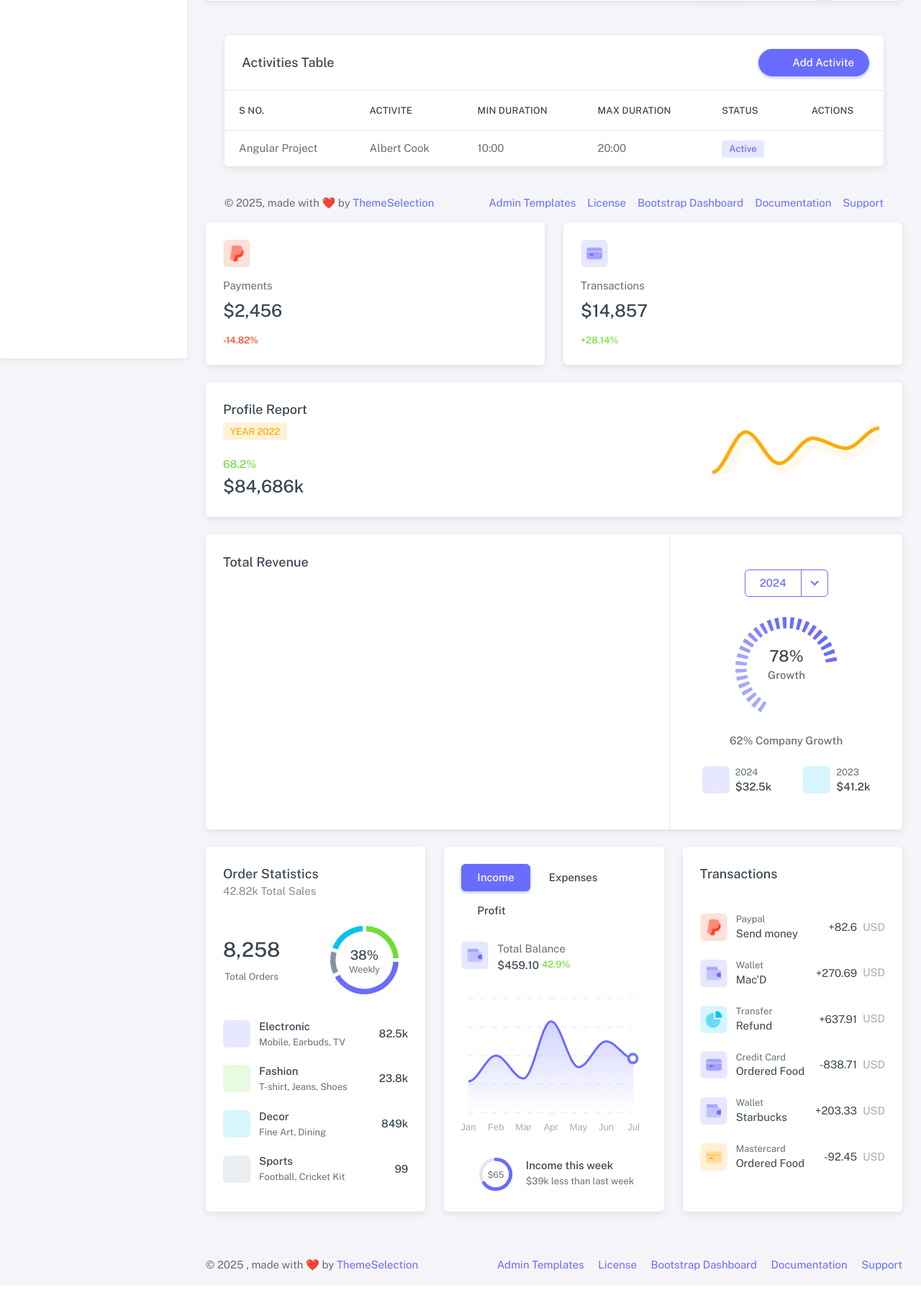
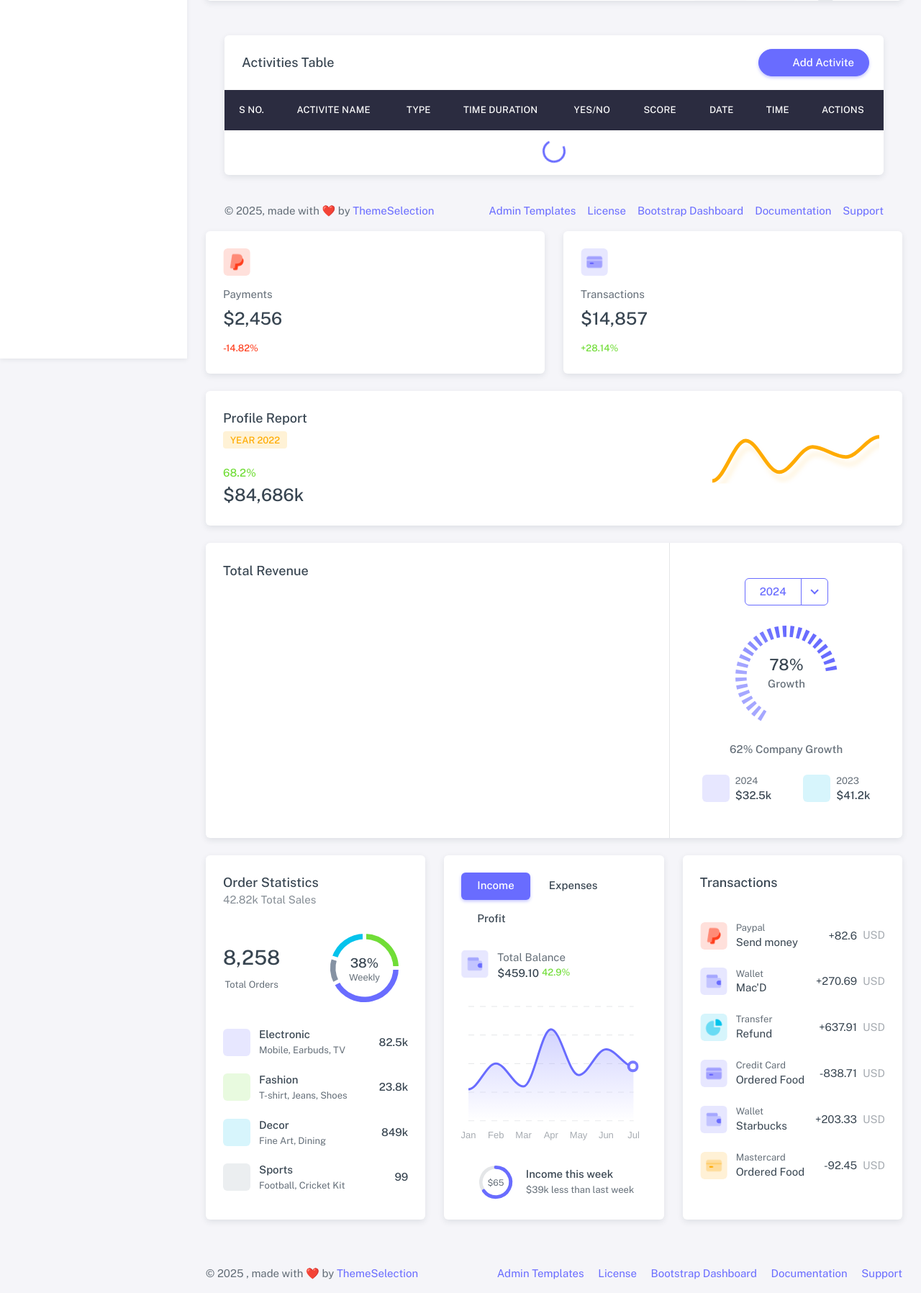
Before and after one commit to anmolscripts/prana-wellness-app, a PHP site: page /prana-wellness-app/public/view/dashboard.php in a window 1280 px wide. Shown: the part 302-2098 px from the top of the page at 72% size. Before the commit the page ends 2067 px from the top, so only its background shows below. Run offline with PHP 8.4, Linux system fonts and the light colour scheme; the visitor is signed in with stand-in values (Sample User, id 1); some libraries are stand-ins or nearby versions.

Commit message:
user activities added to dashboard

```diff
--- /dev/null
+++ b/api/activities/userAddedActivity.php
@@ -0,0 +1,46 @@
+<?php
+// login.php
+
+header('Content-Type: application/json');
+
+if ($_SERVER['REQUEST_METHOD'] !== 'POST') {
+    http_response_code(405);
+    echo json_encode(['success' => false, 'message' => 'Only POST method allowed.']);
+    exit;
+}
+
+// Include DB connection
+require_once '../../functions/db.php';
+
+
+
+
+
+// Validate input
+// $email = trim($_POST['email'] ?? '');
+
+// if (empty($email)) {
+//     echo json_encode(['success' => false, 'message' => 'Email and password are required.']);
+//     exit;
+// }
+
+// $otp = rand(100000, 999999);
+
+try {
+    $conn->exec("USE $dbname");
+
+    $user_Id = $_POST['userId'];
+
+    $stmt = $conn->prepare("SELECT * FROM user_activities WHERE user_Id = ?");
+    $stmt->execute([$user_Id]);
+    $activity = $stmt->fetchAll(PDO::FETCH_ASSOC);
+    if ($activity) {
+
+        echo json_encode(['success' => true, 'activity' => $activity]);
+    } else {
+        echo json_encode(['success' => false, 'message' => 'no activity found']);
+        exit;
+    }
+} catch (PDOException $e) {
+    echo json_encode(['success' => false, 'message' => 'Database error: ' . $e->getMessage()]);
+}
--- a/public/js/bindActivitys.js
+++ b/public/js/bindActivitys.js
@@ -20,7 +20,7 @@
 
 const bindActivitys = (activitys, tbody) => {
     // activitys = [];
-  console.log("activity", activitys);
+  // console.log("activity", activitys);
 
   tbody.innerHTML = "";
   if (activitys.length !== 0) {
@@ -58,7 +58,7 @@
                </td>
             `;
       tbody.appendChild(tr);
-      console.log(element);
+      // console.log(element);
     });
   } else {
     let tr = document.createElement("tr");
--- /dev/null
+++ b/public/js/userBindActivity.js
@@ -0,0 +1,103 @@
+const extractDateAndTime = (datetimeStr) => {
+    const dateObj = new Date(datetimeStr);
+
+    if (isNaN(dateObj)) {
+        return { error: "Invalid date format" };
+    }
+
+    // const date = dateObj.toISOString().split("T")[0]; // yyyy-mm-dd
+    const date = dateObj.toISOString().split("T")[0].split("-").reverse().join("-");
+    let hours = dateObj.getHours();
+    const minutes = String(dateObj.getMinutes()).padStart(2, "0");
+    const ampm = hours >= 12 ? "PM" : "AM";
+
+    hours = hours % 12;
+    hours = hours ? hours : 12; // the hour '0' should be '12'
+
+    const time = `${hours}:${minutes} ${ampm}`;
+
+    return { date, time };
+};
+
+const bindActivitys = (activitys, tbody) => {
+    // activitys = [];
+    console.log("activity", activitys);
+
+    tbody.innerHTML = "";
+    if (activitys.length !== 0) {
+
+        activitys.forEach((element, index) => {
+
+        //   let {date , time }  =  extractDateAndTime(element.activity_date)
+            let tr = document.createElement("tr");
+            const { date, time } = extractDateAndTime(element.activity_date);
+            const stateBadge = element.state === "active" ? "bg-label-primary" : "bg-label-danger";
+            const typeBadge = element.type === "time" ? "bg-label-warning" : "bg-label-info";
+
+            let type = ""
+            let logged_duration = ""
+            let logged_value = ""
+
+            if(element.type != "time")
+            {
+                type = "Yes/No"
+
+                if(element.logged_value == 1)
+                {
+                    logged_value = "Yes"
+                }
+
+                else
+                {
+                    logged_value = "No"
+                }
+            }
+            else
+            {
+                type = "Time"
+                logged_duration = element.logged_duration
+                logged_value = ""
+            }
+
+
+            tr.innerHTML = `
+                  <td>${index + 1}</td>
+                  <td>${element.name}</td>
+                  <td class="text-center"><span class="badge ${typeBadge} me-1">${type.toUpperCase()}</span></td>
+                  <td class="text-center"><span class="badge ${stateBadge} me-1">${logged_duration}</span></td>
+                  <td>${logged_value}</td>
+                  <td>${element.score}</td>
+                  <td>${date}</td>
+                  <td>${time}</td>
+                  <td>
+                  <div class="dropdown">
+                      <button type="button" class="btn p-0 dropdown-toggle hide-arrow" data-bs-toggle="dropdown">
+                          <i class="icon-base bx bx-dots-vertical-rounded"></i>
+                      </button>
+                      <div class="dropdown-menu">
+                          <a data-id="${element.id}" data-operation="delete" class="dropdown-item" href="javascript:void(0);">
+                              <i class="icon-base bx bx-edit-alt me-1"></i>
+                              Edit
+                          </a>
+                          <a data-id="${element.id}" data-operation="delete" class="dropdown-item" href="javascript:void(0);">
+                              <i class="icon-base bx bx-trash me-1"></i>
+                              Delete
+                          </a>
+                      </div>
+                  </div>
+                 </td>
+              `;
+            tbody.appendChild(tr);
+            console.log(element);
+        });
+    } else {
+        let tr = document.createElement("tr");
+        tr.innerHTML = `<td colspan="9" class="text-center">
+                      <div class="alert alert-primary" role="alert">
+                          <h4 class="alert-heading">No activity found</h4>
+                          <p class="mb-0">You can create a new activity by clicking the button above.</p>
+                      </div>
+                  </td> `;
+        tbody.appendChild(tr);
+    }
+};
--- a/public/view/dashboard.php
+++ b/public/view/dashboard.php
@@ -344,63 +344,26 @@
                       </button>
 
                     </div>
-                    <div class="table-responsive text-nowrap">
-                      <table class="table">
-                        <thead>
+                    <div id="activitesTable" class="table-responsive text-nowrap max-h-30 ">
+                      <table class="table table-borderless">
+                        <thead class="position-sticky top-0 table-dark ">
                           <tr>
                             <th>S No.</th>
-                            <th>Activite</th>
-                            <th>Min Duration</th>
-                            <th>Max Duration</th>
-                            <th>Status</th>
+                            <th>Activite Name</th>
+                            <th>Type</th>
+                            <th>Time Duration</th>
+                            <th>Yes/No</th>
+                            <th>Score</th>
+                            <th>Date</th>
+                            <th>Time</th>
                             <th>Actions</th>
                           </tr>
                         </thead>
-                        <tbody class="table-border-bottom-0">
+                        <tbody id="actiityTbody" class="table-border-bottom-0">
                           <tr>
-                            <td>
-                              <span>Angular Project</span>
-                            </td>
-                            <td>Albert Cook</td>
-                            <td>10:00</td>
-                            <td>
-                              20:00
-                              <!-- <ul class="list-unstyled m-0 avatar-group d-flex align-items-center">
-                                                    <li data-bs-toggle="tooltip" data-popup="tooltip-custom"
-                                                        data-bs-placement="top" class="avatar avatar-xs pull-up"
-                                                        aria-label="Lilian Fuller"
-                                                        data-bs-original-title="Lilian Fuller">
-                                                        <img src="../public/assets/img/avatars/1.png" alt="Avatar"
-                                                            class="rounded-circle">
-                                                    </li>
-                                                    <li data-bs-toggle="tooltip" data-popup="tooltip-custom"
-                                                        data-bs-placement="top" class="avatar avatar-xs pull-up"
-                                                        aria-label="Sophia Wilkerson"
-                                                        data-bs-original-title="Sophia Wilkerson">
-                                                        <img src="../public/assets/img/avatars/2.png" alt="Avatar"
-                                                            class="rounded-circle">
-                                                    </li>
-                                                    <li data-bs-toggle="tooltip" data-popup="tooltip-custom"
-                                                        data-bs-placement="top" class="avatar avatar-xs pull-up"
-                                                        aria-label="Christina Parker"
-                                                        data-bs-original-title="Christina Parker">
-                                                        <img src="../public/assets/img/avatars/3.png" alt="Avatar"
-                                                            class="rounded-circle">
-                                                    </li>
-                                                </ul> -->
-                            </td>
-                            <td><span class="badge bg-label-primary me-1">Active</span></td>
-                            <td>
-                              <div class="dropdown">
-                                <button type="button" class="btn p-0 dropdown-toggle hide-arrow"
-                                  data-bs-toggle="dropdown"><i
-                                    class="icon-base bx bx-dots-vertical-rounded"></i></button>
-                                <div class="dropdown-menu">
-                                  <a class="dropdown-item" href="javascript:void(0);"><i
-                                      class="icon-base bx bx-edit-alt me-1"></i> Edit</a>
-                                  <a class="dropdown-item" href="javascript:void(0);"><i
-                                      class="icon-base bx bx-trash me-1"></i> Delete</a>
-                                </div>
+                            <td colspan="9" class="text-center">
+                              <div class="spinner-border text-primary" role="status">
+                                <span class="visually-hidden">Loading...</span>
                               </div>
                             </td>
                           </tr>
@@ -1009,6 +972,7 @@
 
   <!-- Place this tag before closing body tag for github widget button. -->
   <script async defer src="https://buttons.github.io/buttons.js"></script>
+  <script src="/prana-wellness-app/public/js/userBindActivity.js"></script>
 
 
 </body>
@@ -1023,7 +987,7 @@
       })
       .then(response => response.json()) // or response.text() if PHP returns plain text
       .then(data => {
-        console.log('Success:', data);
+        // console.log('Success:', data);
         window.location.href = '/prana-wellness-app'; // Redirect to index.php after logout
       })
       .catch(error => {
@@ -1039,12 +1003,17 @@
 
   const activityTime = document.getElementById("minTime")
 
+  let allactivityNames = "";
+
   const fetchAllActvity = async () => {
 
     try {
       let allActvity = await fetch("api/activities/get.php")
       allActvity = await allActvity.json()
+
       allActvity = allActvity.activity
+      allactivityNames =  allActvity
+
 
       let options = '';
       allActvity.map(activity => {
@@ -1102,6 +1071,7 @@
     let activityTypeValue = ""
     let activitydata
     let actvityType = ""
+
     if (type == "time") {
       let value = activityTime.value
       activityTypeValue = `<input type="text"   activity-id="${activityId}" class="form-control me-2"  value="${value}" readonly />`
@@ -1168,7 +1138,7 @@
       })
 
       result = await result.json()
-      console.log(result);
+      // console.log(result);
 
     } catch (error) {
 
@@ -1192,9 +1162,9 @@
         const activityType = input.getAttribute('activity-type');
         const id = input.id;
         const value = input.value;
-        console.log(input)
+        // console.log(input)
 
-        let options  = `<option type = "${activityType}"  value="${id}">${value}</option>`
+        let options = `<option type = "${activityType}"  value="${id}">${value}</option>`
         select.innerHTML += options;
 
         parentDiv.remove();
@@ -1204,6 +1174,65 @@
       }
     }
   });
+
+
+  const userId = <?php echo json_encode($_SESSION['user']); ?>;
+
+  const activities = {
+
+    getAll: () => {
+      fetch('api/activities/userAddedActivity.php', {
+          method: 'POST',
+          headers: {
+            'Content-Type': 'application/x-www-form-urlencoded',
+          },
+
+          body: new URLSearchParams({
+            userId: userId.id
+          })
+        })
+        .then(response => response.json())
+        .then(data => {
+
+
+          // console.log('Data',data);
+          userSavedActivity = data.activity
+
+          const merged = userSavedActivity.map(itemB => {
+            const match = allactivityNames.find(itemA => itemA.id == itemB.activity_id);
+            return {
+              ...itemB,
+              name: match ? match.name : null ,
+              type:match ? match.type : null
+
+
+            };
+          });
+
+
+          console.log(merged , "merged")
+
+          if (data.success) {
+            bindActivitys(merged, document.getElementById('actiityTbody'));
+            const aleart = aleartContainer.querySelector('[role="alert"]');
+            aleart.innerText = 'Activity added successfully!';
+            aleartContainer.classList.remove('d-none');
+            // location.reload();
+          } else {
+
+          }
+        })
+        .catch(error => {
+          console.error('Error:', error);
+
+        });
+    }
+  }
+
+  document.addEventListener('DOMContentLoaded', function() {
+    // Initialize DataTable
+    activities.getAll();
+  });
 </script>
 
 </html>
```
Also changed, not shown: api/activities/addUser.php (+3 -5 lines), public/view/config.php (+7 -1 lines).
